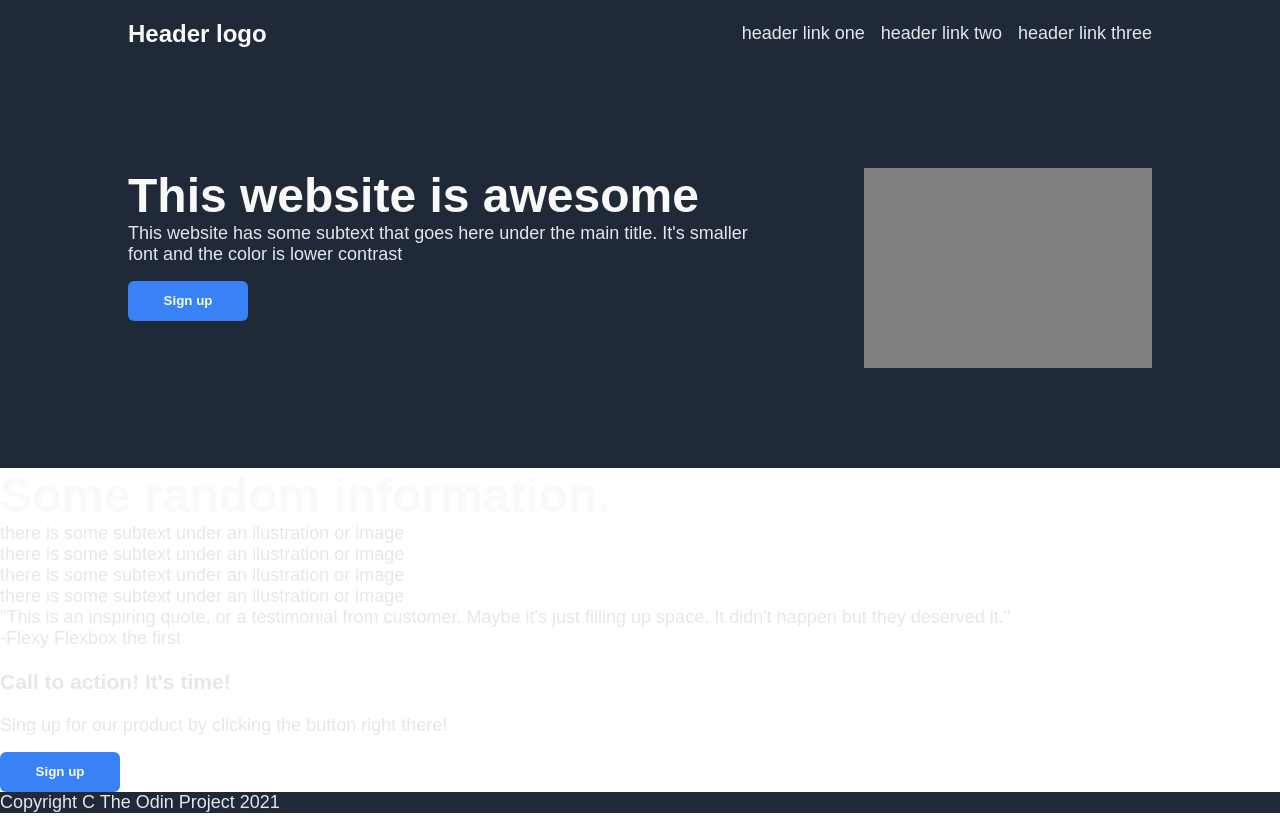
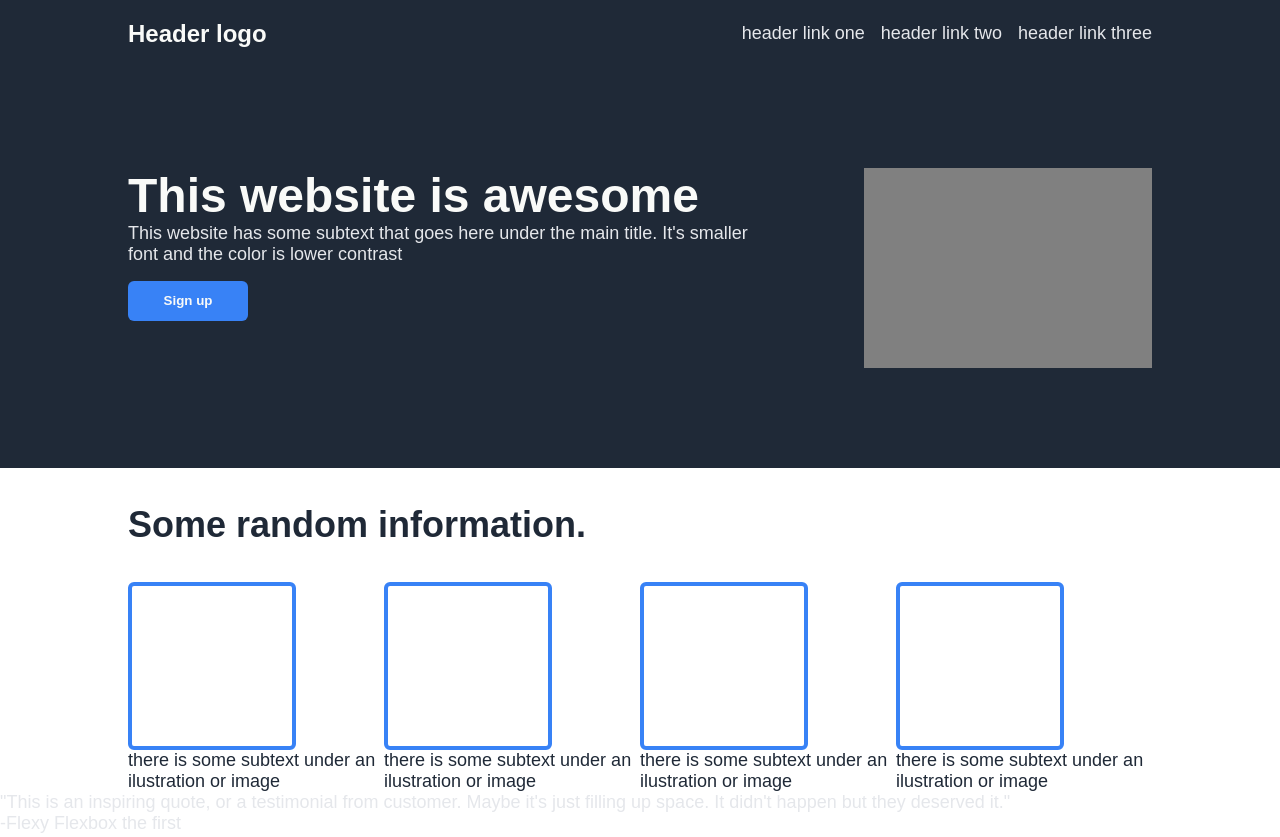
Before and after one commit to BillGatesReckoning/flexbox, a plain HTML site: page index.html in a window 1280 px wide. Shown: the top 837 px of the page. Before the commit the page ends 813 px from the top, so only its background shows below. Drawn offline with Linux system fonts and the light colour scheme.

Commit message:
In process of styling

```diff
--- a/index.html
+++ b/index.html
@@ -23,7 +23,7 @@
             <div class="placeholder"></div>
         </div>
         <div class="middle">
-            <h1>Some random information.</h1>
+            <h3>Some random information.</h3>
             <div class="middle-content">
                 <div>
                     <div class="small-image"></div>
@@ -53,7 +53,7 @@
         </div>
         <div class="bottom">
             <div class="blue-window">
-                <h3>Call to action! It's time!</h3>
+                <h2>Call to action! It's time!</h2>
                 Sing up for our product by clicking the button right there!
             </div>
             <button>
--- a/style.css
+++ b/style.css
@@ -60,3 +60,29 @@ button {
     border-radius: 6px;
     border-width: 0px;
 }
+
+.middle {
+    padding: 0 10%;
+    color: #1F2937;
+}
+
+.middle-content {
+    display: flex;
+    justify-content: center;
+    align-items: center;
+}
+
+h3 {
+    font-size: 36px;
+    font-weight: 900;
+    color: #1F2937;
+}
+
+.small-image {
+    border-color: #3882F6;
+    border-width: 4px;
+    border-style: solid;
+    border-radius: 6px;
+    width: 160px;
+    height: 160px;
+}
```
